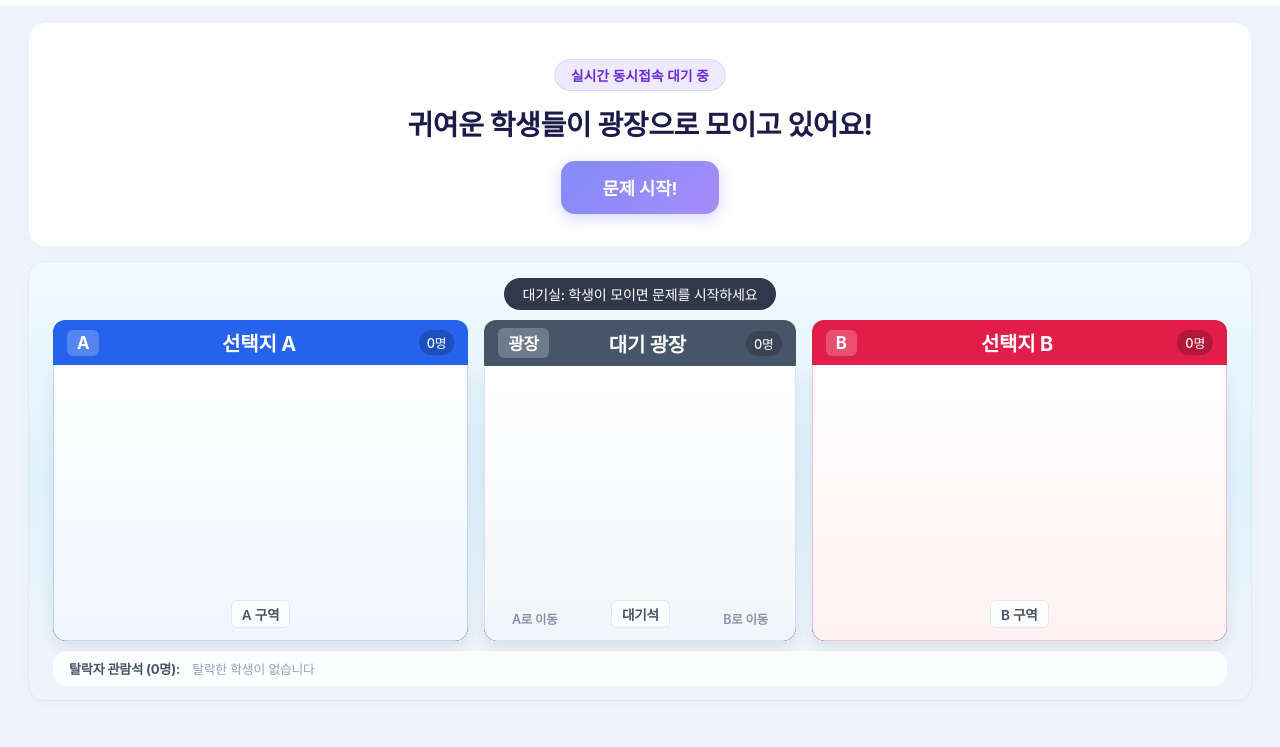
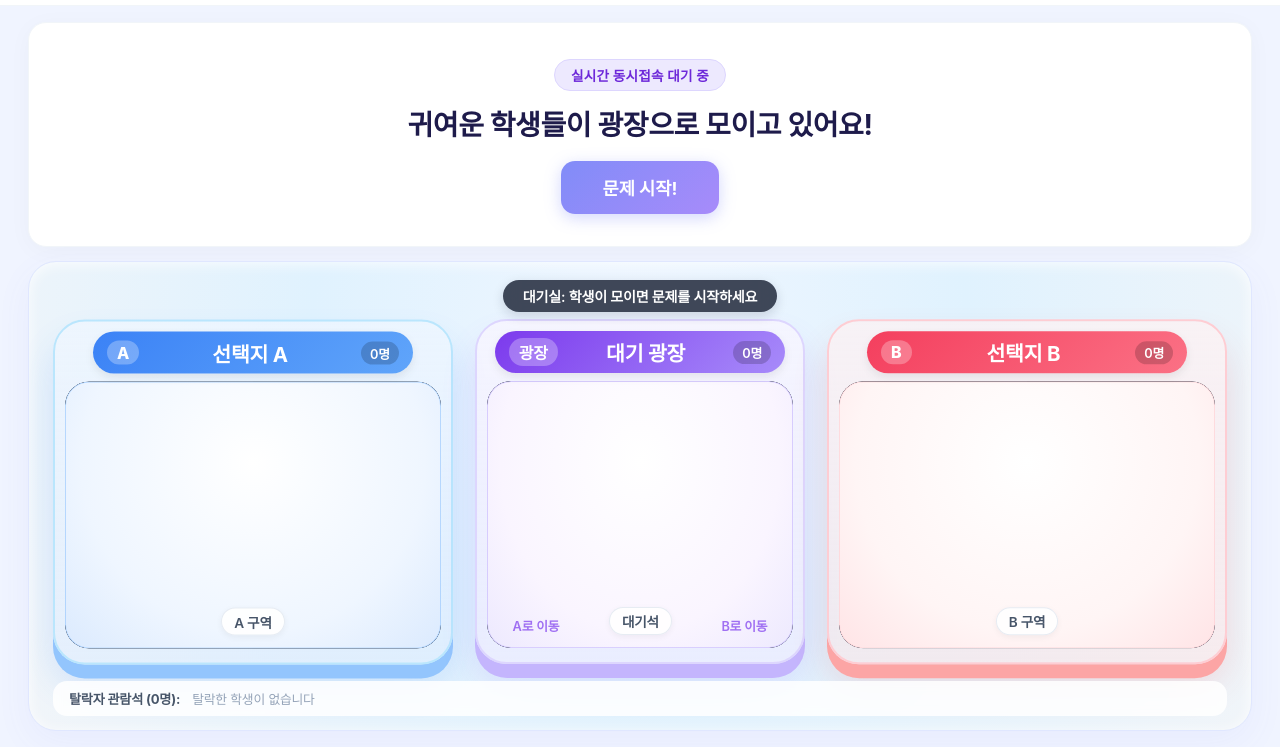
Before and after one commit to 3ena4ena-maker/korean-quiz-game, a website: page public/index.html in a window 1280 px wide. Shown: the part 105-852 px from the top of the page. Before the commit the page ends 822 px from the top, so only its background shows below. Drawn offline with Linux system fonts and the light colour scheme; no server answers; a script that the page names is missing; a web font is replaced by a local one.

Commit message:
Transform stage into 3D floating cloud islands with light jump and comic drop motions

```diff
--- a/public/app.js
+++ b/public/app.js
@@ -858,9 +858,9 @@ async function hostTriggerRevealAndDrop() {
         }
       });
       broadcastHostState();
-    }, 1800);
+    }, 900);
     hostBotTimeouts.push(finishDropTimeout);
-  }, 1400);
+  }, 950);
 
   hostBotTimeouts.push(dropTimeout);
 }
--- a/public/style.css
+++ b/public/style.css
@@ -581,253 +581,314 @@ body.student-only-mode .nav-menu {
 }
 
 /* =========================================
-   서바이벌 스테이지 & 천국과 지옥 A/B 발판
+   무대: 구름 위의 둥근 3D 플랫폼 (중앙 광장 + 좌우 대칭 A/B 구역)
    ========================================= */
 .stage-sky {
   flex: 1;
-  min-height: 440px;
-  background: linear-gradient(180deg, #f0f9ff 0%, #e0f2fe 50%, #f1f5f9 100%);
-  border-radius: 16px;
+  min-height: 470px;
+  background: radial-gradient(circle at 50% 15%, #eff6ff 0%, #e0f2fe 45%, #f1f5f9 100%);
+  border-radius: 28px;
   position: relative;
   overflow: hidden;
-  border: 1px solid #e2e8f0;
+  border: 1px solid #e0e7ff;
   display: flex;
   flex-direction: column;
   justify-content: space-between;
-  padding: 16px 24px 14px;
-  box-shadow: 0 4px 20px rgba(15, 23, 42, 0.03);
-}
-
+  padding: 18px 24px 14px;
+  box-shadow: inset 0 2px 14px rgba(255, 255, 255, 0.8), 0 12px 36px rgba(99, 102, 241, 0.06);
+  perspective: 1000px;
+}
+
+/* 둥실둥실 구름 배경 장식 */
 .cloud {
   position: absolute;
-  font-size: 3rem;
-  opacity: 0.35;
+  font-size: 3.5rem;
+  opacity: 0.45;
   pointer-events: none;
   user-select: none;
-  animation: floatCloud 20s ease-in-out infinite alternate;
-}
-.cloud-1 { top: 14px; left: 6%; animation-duration: 18s; }
-.cloud-2 { top: 40px; right: 9%; font-size: 3.5rem; animation-duration: 24s; }
-.cloud-3 { bottom: 80px; left: 28%; font-size: 2.5rem; animation-duration: 20s; }
-.cloud-4 { top: 20px; left: 52%; font-size: 2.8rem; animation-duration: 26s; }
+  filter: drop-shadow(0 4px 10px rgba(186, 230, 253, 0.5));
+  animation: floatCloud 18s ease-in-out infinite alternate;
+}
+.cloud-1 { top: 12px; left: 5%; animation-duration: 16s; }
+.cloud-2 { top: 35px; right: 7%; font-size: 4rem; animation-duration: 22s; }
+.cloud-3 { bottom: 70px; left: 24%; font-size: 2.8rem; animation-duration: 19s; }
+.cloud-4 { top: 18px; left: 50%; font-size: 3.2rem; animation-duration: 24s; }
 
 @keyframes floatCloud {
-  from { transform: translateX(-16px); }
+  from { transform: translateX(-18px); }
   to { transform: translateX(18px); }
 }
 
 .stage-status-banner {
   align-self: center;
-  background: rgba(15, 23, 42, 0.85);
+  background: rgba(15, 23, 42, 0.78);
   color: #fff;
-  padding: 6px 18px;
-  border-radius: 20px;
-  font-weight: 500;
+  padding: 6px 20px;
+  border-radius: 99px;
+  font-weight: 600;
   font-size: 0.88rem;
   z-index: 15;
   backdrop-filter: blur(8px);
-}
-
+  box-shadow: 0 4px 12px rgba(15, 23, 42, 0.15);
+}
+
+/* 3개 구역 3D 플랫폼 컨테이너 (좌우 대칭 구조) */
 .platforms-container {
   position: relative;
   flex: 1;
   display: grid;
-  grid-template-columns: 1.2fr 0.9fr 1.2fr;
-  gap: 16px;
+  grid-template-columns: 1.15fr 0.95fr 1.15fr;
+  gap: 22px;
   align-items: stretch;
-  margin: 10px 0;
+  margin: 14px 0 10px;
   z-index: 5;
 }
 
+/* 구름 위의 둥근 3D 아일랜드 플랫폼 공통 */
 .platform-zone {
   display: flex;
   flex-direction: column;
   position: relative;
-}
-
+  border-radius: 32px;
+  padding: 8px 10px 14px;
+  transition: transform 0.3s cubic-bezier(0.34, 1.56, 0.64, 1), box-shadow 0.3s ease;
+  animation: islandFloat 4.2s ease-in-out infinite alternate;
+}
+
+.platform-zone.zone-a {
+  animation-delay: 0s;
+  background: linear-gradient(180deg, rgba(239, 246, 255, 0.7) 0%, rgba(219, 234, 254, 0.5) 100%);
+  border: 2px solid #bae6fd;
+  box-shadow: 0 14px 0 #93c5fd, 0 22px 35px rgba(59, 130, 246, 0.16);
+}
+
+.platform-zone.zone-center {
+  animation-delay: 0.7s;
+  background: linear-gradient(180deg, rgba(250, 245, 255, 0.7) 0%, rgba(243, 232, 255, 0.5) 100%);
+  border: 2px solid #ddd6fe;
+  box-shadow: 0 14px 0 #c4b5fd, 0 22px 35px rgba(139, 92, 246, 0.14);
+}
+
+.platform-zone.zone-b {
+  animation-delay: 1.4s;
+  background: linear-gradient(180deg, rgba(255, 241, 242, 0.7) 0%, rgba(254, 226, 226, 0.5) 100%);
+  border: 2px solid #fecdd3;
+  box-shadow: 0 14px 0 #fca5a5, 0 22px 35px rgba(239, 68, 68, 0.16);
+}
+
+@keyframes islandFloat {
+  0% { transform: translateY(0px); }
+  100% { transform: translateY(-7px); }
+}
+
+/* 플랫폼 상단 플로팅 라운드 캡슐 뱃지 */
 .zone-header {
   display: flex;
   align-items: center;
   justify-content: space-between;
-  padding: 8px 14px;
-  border-radius: 12px 12px 0 0;
+  padding: 6px 14px;
+  border-radius: 99px;
   color: #fff;
   font-weight: 700;
+  margin: 2px auto 8px;
+  width: calc(100% - 16px);
+  max-width: 320px;
+  box-shadow: 0 4px 10px rgba(0, 0, 0, 0.08);
   z-index: 6;
 }
 
 .zone-a .zone-header {
-  background: #2563eb;
+  background: linear-gradient(135deg, #3b82f6, #60a5fa);
 }
 
 .zone-center .zone-header {
-  background: #475569;
+  background: linear-gradient(135deg, #7c3aed, #a78bfa);
 }
 
 .zone-b .zone-header {
-  background: #e11d48;
+  background: linear-gradient(135deg, #f43f5e, #fb7185);
 }
 
 .zone-letter {
-  background: rgba(255, 255, 255, 0.22);
-  padding: 3px 10px;
-  border-radius: 6px;
+  background: rgba(255, 255, 255, 0.28);
+  padding: 2px 10px;
+  border-radius: 99px;
   font-family: var(--font-sans);
-  font-size: 1.05rem;
-  font-weight: 700;
+  font-size: 1rem;
+  font-weight: 800;
 }
 
 .zone-word {
   font-family: var(--font-sans);
-  font-size: 1.25rem;
+  font-size: 1.28rem;
   font-weight: 700;
   letter-spacing: -0.2px;
 }
 
 .zone-count {
-  background: rgba(0, 0, 0, 0.2);
-  padding: 3px 8px;
-  border-radius: 12px;
+  background: rgba(0, 0, 0, 0.18);
+  padding: 2px 9px;
+  border-radius: 99px;
   font-size: 0.8rem;
-  font-weight: 500;
-}
-
-/* 발판 바닥 & 함정 문(Trapdoor) */
+  font-weight: 600;
+}
+
+/* 둥근 3D 발판 바닥 */
 .platform-floor {
   flex: 1;
   position: relative;
-  border-radius: 0 0 14px 14px;
+  border-radius: 24px;
   overflow: hidden;
-  min-height: 240px;
-  box-shadow: 0 8px 16px rgba(15, 23, 42, 0.08);
-  transition: transform 0.25s;
+  min-height: 250px;
+  transition: transform 0.25s ease;
 }
 
 .platform-surface {
   position: absolute;
   inset: 0;
+  border-radius: 24px;
   display: flex;
   align-items: flex-end;
   justify-content: center;
   padding-bottom: 12px;
   z-index: 3;
-  transition: opacity 0.25s, transform 0.4s ease-in;
+  transition: opacity 0.25s, transform 0.35s ease;
 }
 
 .zone-a .platform-surface {
-  background: linear-gradient(180deg, #ffffff 0%, #eff6ff 100%);
-  border: 1px solid rgba(59, 130, 246, 0.3);
-  border-top: none;
+  background: radial-gradient(ellipse at 50% 30%, #ffffff 0%, #eff6ff 65%, #dbeafe 100%);
+  border: 1.5px solid rgba(147, 197, 253, 0.6);
 }
 
 .zone-center .platform-surface {
-  background: linear-gradient(180deg, #ffffff 0%, #f1f5f9 100%);
-  border: 1px solid rgba(148, 163, 184, 0.3);
-  border-top: none;
+  background: radial-gradient(ellipse at 50% 30%, #ffffff 0%, #faf5ff 65%, #ede9fe 100%);
+  border: 1.5px solid rgba(196, 181, 253, 0.6);
   justify-content: space-around;
 }
 
 .zone-b .platform-surface {
-  background: linear-gradient(180deg, #ffffff 0%, #fff1f2 100%);
-  border: 1px solid rgba(244, 63, 94, 0.3);
-  border-top: none;
+  background: radial-gradient(ellipse at 50% 30%, #ffffff 0%, #fff5f5 65%, #ffe4e6 100%);
+  border: 1.5px solid rgba(254, 205, 211, 0.6);
 }
 
 .zone-signpost {
   font-family: var(--font-sans);
   font-size: 0.85rem;
   font-weight: 600;
-  padding: 3px 10px;
-  border-radius: 6px;
-  background: rgba(255, 255, 255, 0.85);
+  padding: 3px 12px;
+  border-radius: 99px;
+  background: rgba(255, 255, 255, 0.9);
   color: #475569;
-  border: 1px solid #e2e8f0;
+  border: 1px solid rgba(226, 232, 240, 0.8);
+  box-shadow: 0 2px 6px rgba(0, 0, 0, 0.05);
   pointer-events: none;
 }
 
 .bridge-arrow {
-  font-size: 0.78rem;
+  font-size: 0.8rem;
   font-weight: 600;
-  color: #64748b;
-  opacity: 0.75;
-}
-
-/* 함정 문 (양쪽으로 열리는 바닥) */
+  color: #7c3aed;
+  opacity: 0.7;
+}
+
+/* 함정 문 (오답 시 열리는 바닥) */
 .trapdoor-left,
 .trapdoor-right {
   position: absolute;
   top: 0;
   bottom: 0;
   width: 50%;
-  background: repeating-linear-gradient(
-    -45deg,
-    #334155,
-    #334155 14px,
-    #475569 14px,
-    #475569 28px
-  );
+  background: linear-gradient(135deg, #1e293b, #334155);
   z-index: 2;
-  transition: transform 0.55s cubic-bezier(0.6, -0.28, 0.735, 0.045);
+  transition: transform 0.45s cubic-bezier(0.6, -0.28, 0.735, 0.045);
 }
 
 .trapdoor-left {
   left: 0;
+  border-radius: 24px 0 0 24px;
   transform-origin: left center;
 }
 
 .trapdoor-right {
   right: 0;
+  border-radius: 0 24px 24px 0;
   transform-origin: right center;
 }
 
-/* 바닥 아래 심연 구덩이 */
+/* 바닥 아래 구름 심연 구덩이 */
 .abyss-pit {
   position: absolute;
   inset: 0;
-  background: radial-gradient(circle at 50% 50%, #0f172a 20%, #020617 95%);
+  border-radius: 24px;
+  background: radial-gradient(circle at 50% 50%, #0f172a 20%, #020617 90%);
   display: flex;
   align-items: center;
   justify-content: center;
   color: #94a3b8;
-  font-family: var(--font-display);
-  font-size: 1.35rem;
+  font-family: var(--font-sans);
+  font-size: 1.2rem;
+  font-weight: 700;
   z-index: 1;
 }
 
-/* 정답 구역 하이라이트 효과 */
+/* =========================================
+   게임 연출: 정답은 빛과 점프, 오답은 코믹한 낙하
+   ========================================= */
+
+/* 1. 정답 구역: 찬란한 빛 발광 연출 */
+.platform-zone.is-correct {
+  transform: translateY(-8px) scale(1.02) !important;
+  box-shadow: 0 0 0 5px #fde047, 0 0 45px rgba(250, 204, 21, 0.75), 0 16px 0 #eab308 !important;
+  animation: correctGoldGlow 0.7s ease-in-out infinite alternate !important;
+  z-index: 10;
+}
+
 .platform-zone.is-correct .platform-surface {
-  background: radial-gradient(circle at 50% 35%, #ecfdf5, #a7f3d0 85%);
-  border-color: #10b981;
-  box-shadow: inset 0 0 30px rgba(16, 185, 129, 0.45);
+  background: radial-gradient(circle at 50% 30%, #ffffff 0%, #fef9c3 50%, #fef08a 100%) !important;
+  border-color: #facc15 !important;
 }
 
 .platform-zone.is-correct .zone-header {
-  background: linear-gradient(135deg, #10b981, #059669);
-}
-
-/* 오답 확인 시간 (바닥 흔들림 경고) */
+  background: linear-gradient(135deg, #eab308, #f59e0b) !important;
+}
+
+@keyframes correctGoldGlow {
+  0% {
+    box-shadow: 0 0 0 4px #fde047, 0 0 30px rgba(250, 204, 21, 0.6), 0 16px 0 #ca8a04;
+  }
+  100% {
+    box-shadow: 0 0 0 6px #fef08a, 0 0 55px rgba(250, 204, 21, 0.95), 0 18px 0 #ca8a04;
+  }
+}
+
+/* 2. 오답 확인 경고 (바닥 진동) */
 .platform-zone.is-warning .platform-floor {
-  animation: platformShake 0.14s infinite;
+  animation: platformShake 0.12s infinite;
 }
 
 .platform-zone.is-warning .platform-surface {
   background: repeating-linear-gradient(
     45deg,
     #fee2e2,
-    #fee2e2 16px,
-    #fecaca 16px,
-    #fecaca 32px
-  );
-  border-color: #ef4444;
+    #fee2e2 14px,
+    #fecaca 14px,
+    #fecaca 28px
+  ) !important;
+  border-color: #f87171 !important;
 }
 
 @keyframes platformShake {
-  0% { transform: translateX(-4px); }
-  50% { transform: translateX(4px); }
-  100% { transform: translateX(-4px); }
-}
-
-/* 오답 바닥이 열릴 때 (DROP 단계) */
+  0% { transform: translateX(-3px); }
+  50% { transform: translateX(3px); }
+  100% { transform: translateX(-3px); }
+}
+
+/* 3. 오답 바닥 열림 (DROP 단계) */
+.platform-zone.is-dropped {
+  transform: translateY(6px) !important;
+  box-shadow: 0 6px 0 #94a3b8, 0 10px 20px rgba(0, 0, 0, 0.08) !important;
+}
+
 .platform-zone.is-dropped .platform-surface {
   opacity: 0;
   transform: scale(0.85);
@@ -835,11 +896,11 @@ body.student-only-mode .nav-menu {
 }
 
 .platform-zone.is-dropped .trapdoor-left {
-  transform: perspective(500px) rotateY(-82deg);
+  transform: perspective(600px) rotateY(-85deg);
 }
 
 .platform-zone.is-dropped .trapdoor-right {
-  transform: perspective(500px) rotateY(82deg);
+  transform: perspective(600px) rotateY(85deg);
 }
 
 /* =========================================
@@ -1049,25 +1110,33 @@ body.student-only-mode .nav-menu {
   to { transform: rotate(35deg); }
 }
 
-/* 🎉 정답 구역에서 환호하는 모션 */
+/* 정답 구역: 높이 펄쩍펄쩍 뛰는 신나는 점프 & 환호 모션 */
 .avatar-actor.is-celebrating .avatar-figure {
-  animation: celebrateJump 0.38s ease-in-out infinite alternate;
+  animation: victoryJoyJump 0.32s ease-in-out infinite alternate;
+}
+
+.avatar-actor.is-celebrating .avatar-head {
+  filter: drop-shadow(0 0 10px rgba(250, 204, 21, 0.9));
 }
 
 .avatar-actor.is-celebrating .avatar-arm.left {
-  transform: rotate(145deg);
+  transform: rotate(155deg);
 }
 
 .avatar-actor.is-celebrating .avatar-arm.right {
-  transform: rotate(-145deg);
-}
-
-@keyframes celebrateJump {
-  from { transform: translateY(0) scale(1); }
-  to { transform: translateY(-14px) scale(1.06); }
-}
-
-/* 😱 오답 확인 시간! (떨어지기 직전 당황 모션) */
+  transform: rotate(-155deg);
+}
+
+@keyframes victoryJoyJump {
+  from {
+    transform: translateY(0) scale(1) rotate(-3deg);
+  }
+  to {
+    transform: translateY(-28px) scale(1.16) rotate(3deg);
+  }
+}
+
+/* 오답 확인 시간: 떨어지기 직전 당황 모션 */
 .avatar-actor.is-panicking .avatar-figure {
   animation: panicTremble 0.1s infinite;
 }
@@ -1086,10 +1155,10 @@ body.student-only-mode .nav-menu {
   100% { transform: translateX(-3px) rotate(-5deg); }
 }
 
-/* 🕳️ 오답 아바타가 밑으로 떨어져서 사라지는 모션! */
+/* 오답 아바타: 코믹 덤블링 낙하 모션 (0.85초 짧고 명쾌함) */
 .avatar-actor.is-falling {
   pointer-events: none;
-  animation: fallIntoAbyss 1.35s cubic-bezier(0.55, 0.055, 0.675, 0.19) forwards;
+  animation: comicTumbleDrop 0.85s cubic-bezier(0.55, 0.055, 0.675, 0.19) forwards;
 }
 
 .avatar-actor.is-falling .avatar-shadow {
@@ -1097,17 +1166,21 @@ body.student-only-mode .nav-menu {
   transform: scale(0.1);
 }
 
-@keyframes fallIntoAbyss {
+@keyframes comicTumbleDrop {
   0% {
     transform: translate(-50%, -50%) translateY(0) rotate(0deg) scale(1);
     opacity: 1;
   }
   20% {
-    transform: translate(-50%, -50%) translateY(-18px) rotate(-12deg) scale(1.05);
+    transform: translate(-50%, -50%) translateY(-26px) rotate(-16deg) scale(1.18);
+    opacity: 1;
+  }
+  45% {
+    transform: translate(-50%, -50%) translateY(20px) rotate(40deg) scale(0.9);
     opacity: 1;
   }
   100% {
-    transform: translate(-50%, -50%) translateY(360px) rotate(190deg) scale(0.25);
+    transform: translate(-50%, -50%) translateY(320px) rotate(260deg) scale(0.18);
     opacity: 0;
   }
 }
```
Also changed, not shown: public/index.html (+2 -2 lines).
